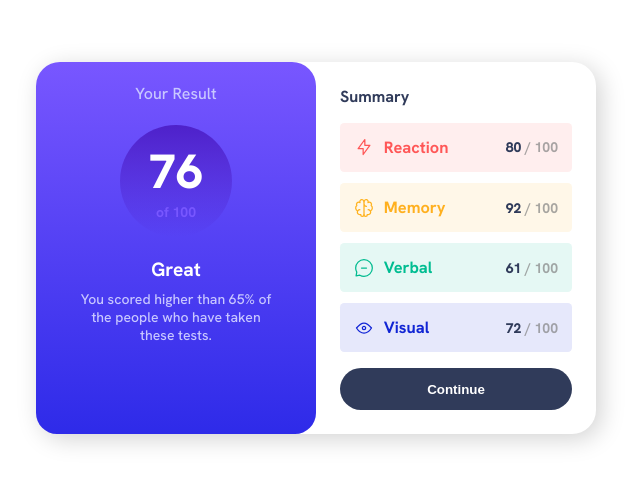
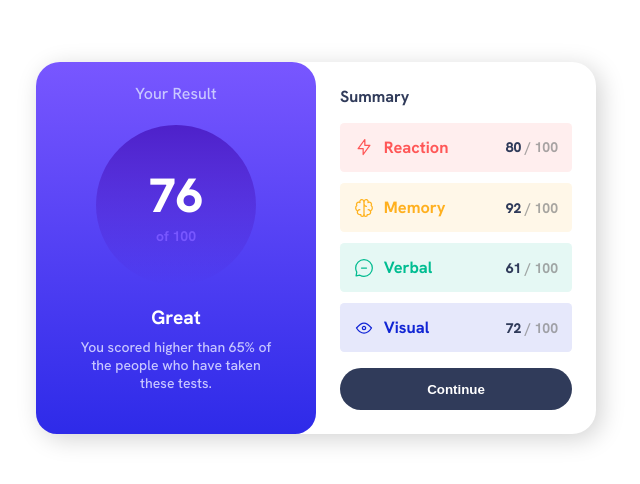
Before and after one commit to varuno3/FEM-result-summary, a plain HTML site: page index.html in a window 1280 px wide. Shown: the part 152-636 px from the top of the page, without its empty margins (324-964 px from the left). Drawn offline with Linux system fonts and the light colour scheme.

Commit message:
Adjusted css

```diff
--- a/result-style.css
+++ b/result-style.css
@@ -99,12 +99,12 @@ body{
     align-items: center;
     justify-content: center;
 
-    width: 7rem;
+    width: 10rem;
     aspect-ratio: 1/1;
 
     margin: 0.8rem;
 
-    border-radius: 4rem;
+    border-radius: 5rem;
 }
 
 .final-score{
```
Also changed, not shown: Screenshots/Desktop-view.png.
